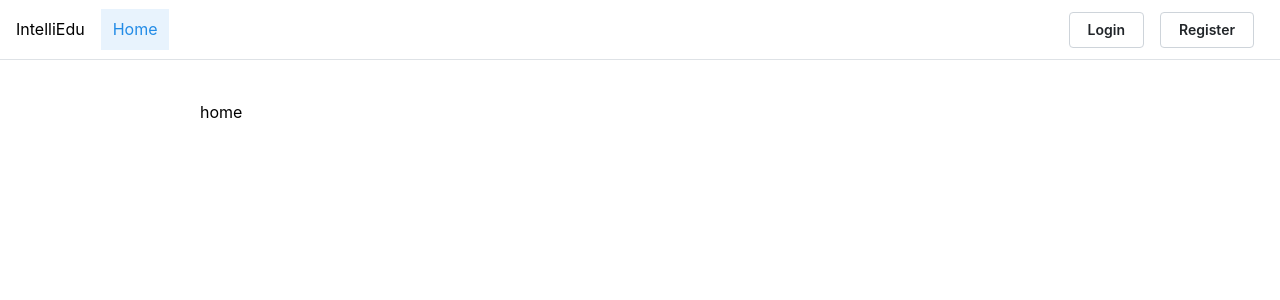
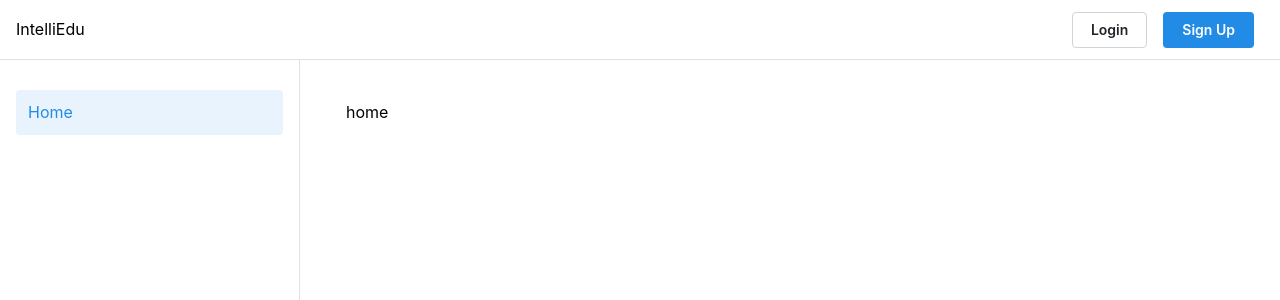
Before and after one commit to cpuoverload/IntelliEdu-frontend, a React (Vite) app: page / in a window 1280 px wide. Shown: the top 300 px of the page. Built offline with nearby package versions, Linux system fonts and the light colour scheme; no server answers.

Commit message:
feat: new layout

```diff
--- /dev/null
+++ b/src/components/Header/index.tsx
@@ -0,0 +1,31 @@
+import { Link } from "react-router-dom";
+import { Box, Button, Group } from "@mantine/core";
+import AvatarMenu from "@/components/AvatarMenu";
+import useStore from "@/store/store";
+
+const Index = () => {
+  const loginUser = useStore((state) => state.loginUser);
+
+  return (
+    <Group h="100%" px="md" justify="space-between">
+      <span>IntelliEdu</span>
+
+      <Box mr={10}>
+        {loginUser ? (
+          <AvatarMenu />
+        ) : (
+          <Group>
+            <Button variant="default" component={Link} to="/login">
+              Login
+            </Button>
+            <Button component={Link} to="/register">
+              Sign Up
+            </Button>
+          </Group>
+        )}
+      </Box>
+    </Group>
+  );
+};
+
+export default Index;
--- a/src/components/Layout/index.tsx
+++ b/src/components/Layout/index.tsx
@@ -1,14 +1,27 @@
 import { Outlet } from "react-router-dom";
 import { AppShell } from "@mantine/core";
+import Header from "@/components/Header";
 import NavBar from "@/components/NavBar";
 
 const Layout = () => {
   return (
-    <AppShell header={{ height: 60 }} padding="md">
+    <AppShell
+      header={{ height: 60 }}
+      navbar={{
+        width: 300,
+        breakpoint: "sm",
+      }}
+      padding="md"
+    >
       <AppShell.Header>
+        <Header />
+      </AppShell.Header>
+
+      <AppShell.Navbar p="md" pt={30}>
         <NavBar />
-      </AppShell.Header>
-      <AppShell.Main style={{ padding: "100px 200px 50px 200px" }}>
+      </AppShell.Navbar>
+
+      <AppShell.Main ml={30} mr={30} pt={100}>
         <Outlet />
       </AppShell.Main>
     </AppShell>
--- a/src/components/NavBar/index.tsx
+++ b/src/components/NavBar/index.tsx
@@ -1,34 +1,37 @@
-import { Link, NavLink as RouterNavLink } from "react-router-dom";
-import { Button, Group, NavLink } from "@mantine/core";
+import { NavLink as RouterNavLink } from "react-router-dom";
+import { Box, NavLink } from "@mantine/core";
 import cx from "clsx";
 import useStore from "@/store/store";
 import { navRoutes } from "@/routes/router";
-import AvatarMenu from "@/components/AvatarMenu";
 import styles from "./style.module.less";
 
 const Navbar = () => {
   const loginUser = useStore((state) => state.loginUser);
 
+  // Active Link Styling
+  // https://reactrouter.com/en/main/start/tutorial#active-link-styling
+
+  // mantine Polymorphic components incompatible solving
+  // https://mantine.dev/guides/polymorphic/#polymorphic-components-with-react-router-navlink
+
   return (
-    <Group h="100%" px="md">
-      IntelliEdu
+    <Box className={styles.container}>
       {navRoutes
         .filter(
           (route) =>
             !route.role || (!!loginUser && route.role.includes(loginUser.role!))
         )
         .map((route) => (
-          // Active Link Styling
-          // https://reactrouter.com/en/main/start/tutorial#active-link-styling
-          // mantine Polymorphic components incompatible solving
-          // https://mantine.dev/guides/polymorphic/#polymorphic-components-with-react-router-navlink
           <NavLink
             key={route.name}
-            style={{ width: "auto" }}
             renderRoot={({ className, ...others }) => (
               <RouterNavLink
                 className={({ isActive }) =>
-                  cx(className, { [styles["active-router"]]: isActive })
+                  cx(
+                    className,
+                    { [styles["active-router"]]: isActive },
+                    styles.link
+                  )
                 }
                 to={route.path ?? "/"}
                 {...others}
@@ -38,26 +41,7 @@ const Navbar = () => {
             )}
           />
         ))}
-      <div
-        style={{
-          marginLeft: "auto",
-          marginRight: "10px",
-        }}
-      >
-        {loginUser ? (
-          <AvatarMenu />
-        ) : (
-          <Group>
-            <Button variant="default" component={Link} to="/login">
-              Login
-            </Button>
-            <Button variant="default" component={Link} to="/register">
-              Register
-            </Button>
-          </Group>
-        )}
-      </div>
-    </Group>
+    </Box>
   );
 };
 
--- a/src/components/NavBar/style.module.less
+++ b/src/components/NavBar/style.module.less
@@ -1,3 +1,30 @@
-.active-router {
-  color: var(--nl-color);
+.container {
+  .link {
+    display: flex;
+    align-items: center;
+    text-decoration: none;
+    color: light-dark(var(--mantine-color-gray-7), var(--mantine-color-dark-1));
+    padding: var(--mantine-spacing-xs) var(--mantine-spacing-sm);
+    border-radius: var(--mantine-radius-sm);
+
+    &:hover {
+      color: light-dark(var(--mantine-color-black), var(--mantine-color-white));
+
+      .linkIcon {
+        color: light-dark(
+          var(--mantine-color-black),
+          var(--mantine-color-white)
+        );
+      }
+    }
+  }
+
+  .active-router.active-router {
+    color: var(--mantine-color-blue-light-color);
+    background-color: var(--mantine-color-blue-light);
+
+    .linkIcon {
+      color: var(--mantine-color-blue-light-color);
+    }
+  }
 }
--- a/src/pages/user/Register/index.tsx
+++ b/src/pages/user/Register/index.tsx
@@ -49,6 +49,8 @@ const Index = () => {
       } else {
         notification.fail(message!);
       }
+    } catch (err) {
+      notification.fail(err.message);
     } finally {
       setIsLoading(false);
     }
@@ -56,7 +58,7 @@ const Index = () => {
 
   return (
     <Container size={420} my={40}>
-      <Title ta="center">Register</Title>
+      <Title ta="center">Sign Up</Title>
       <Text c="dimmed" size="sm" ta="center" mt={5}>
         Already have an account?{" "}
         <Anchor size="sm" component={Link} to="/login">
```
